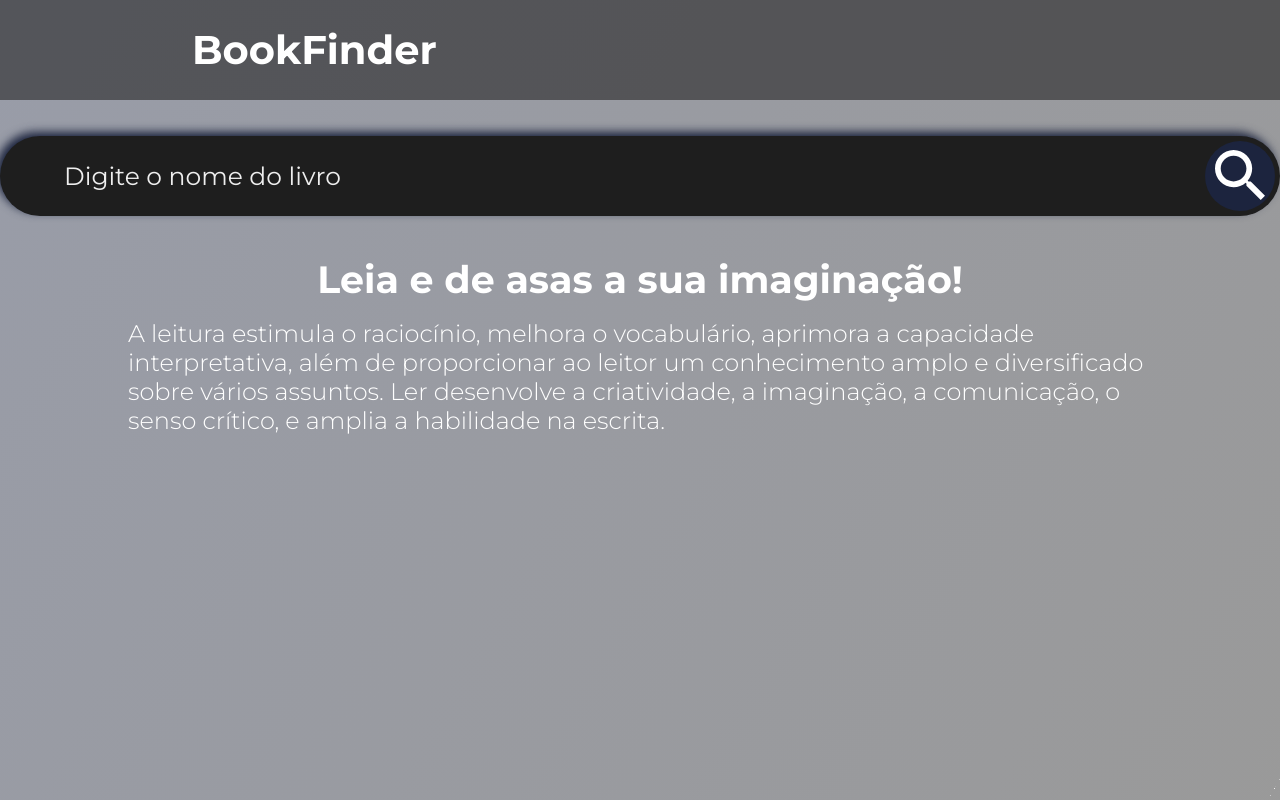
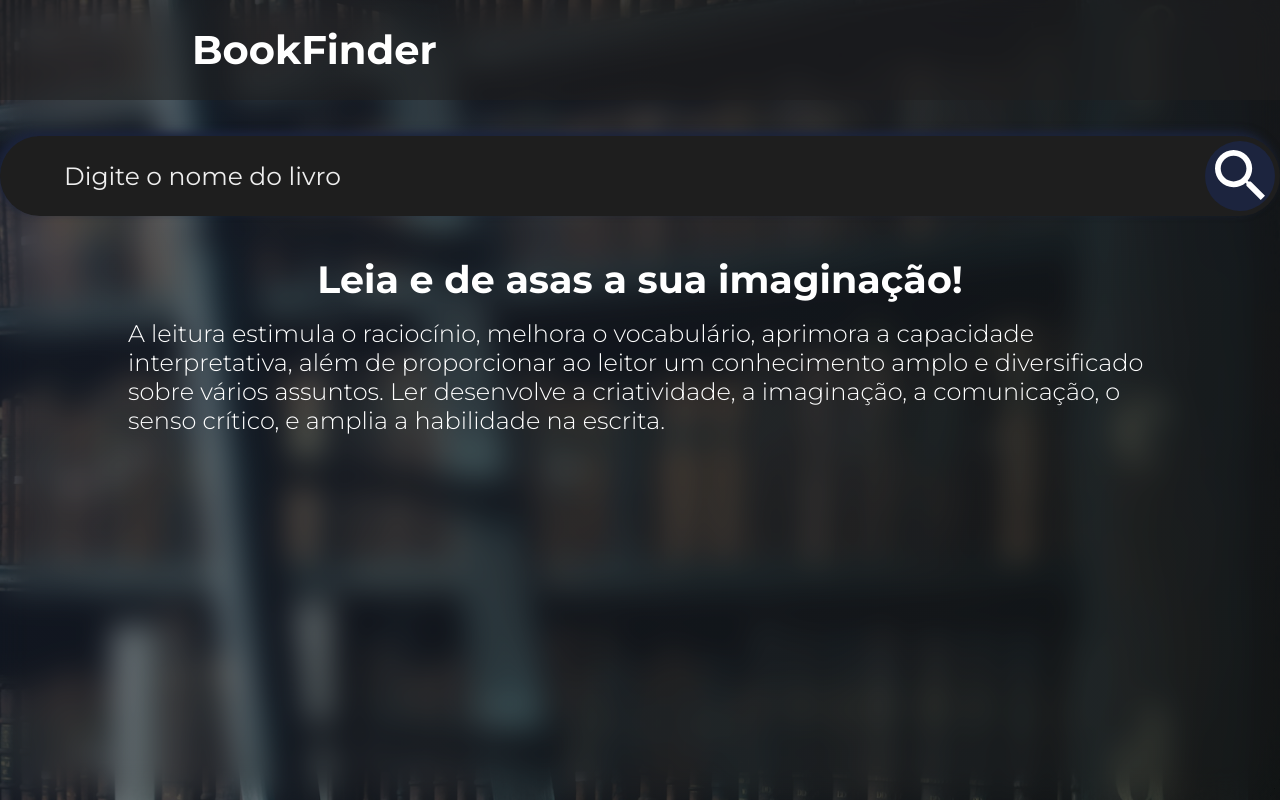
Before and after one commit to AugustoJung/BookFInder, a plain HTML site: page index.html in a window 1280 px wide. Drawn offline with Linux system fonts and the light colour scheme.

Commit message:
Update style.css

```diff
--- a/css/style.css
+++ b/css/style.css
@@ -12,6 +12,7 @@ body{
     background-size: cover;
     background-repeat:no-repeat;
     background-position:center;
+    background-image: url(../imgs/image_2.jpg);
 }
 
 #wrapper{
```
